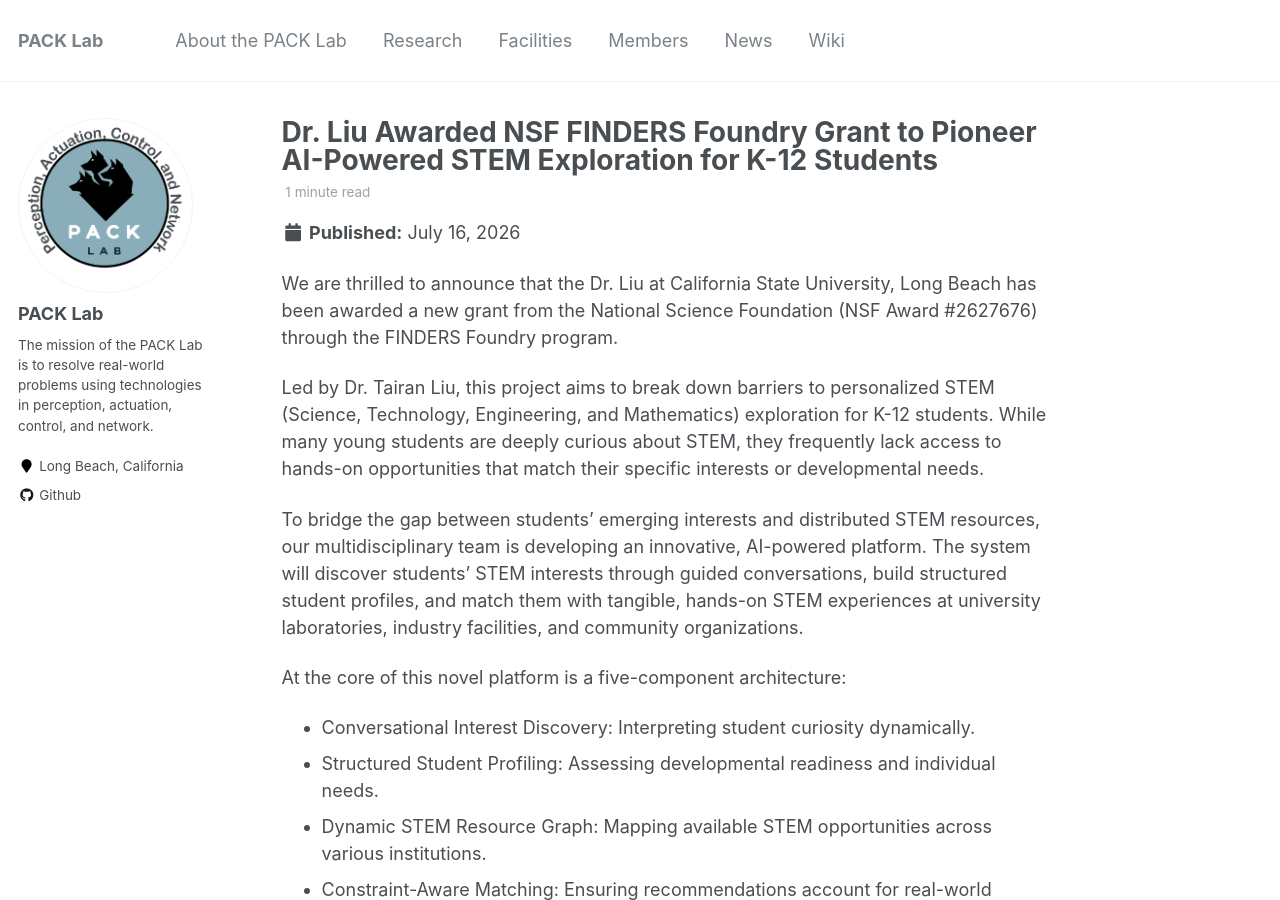
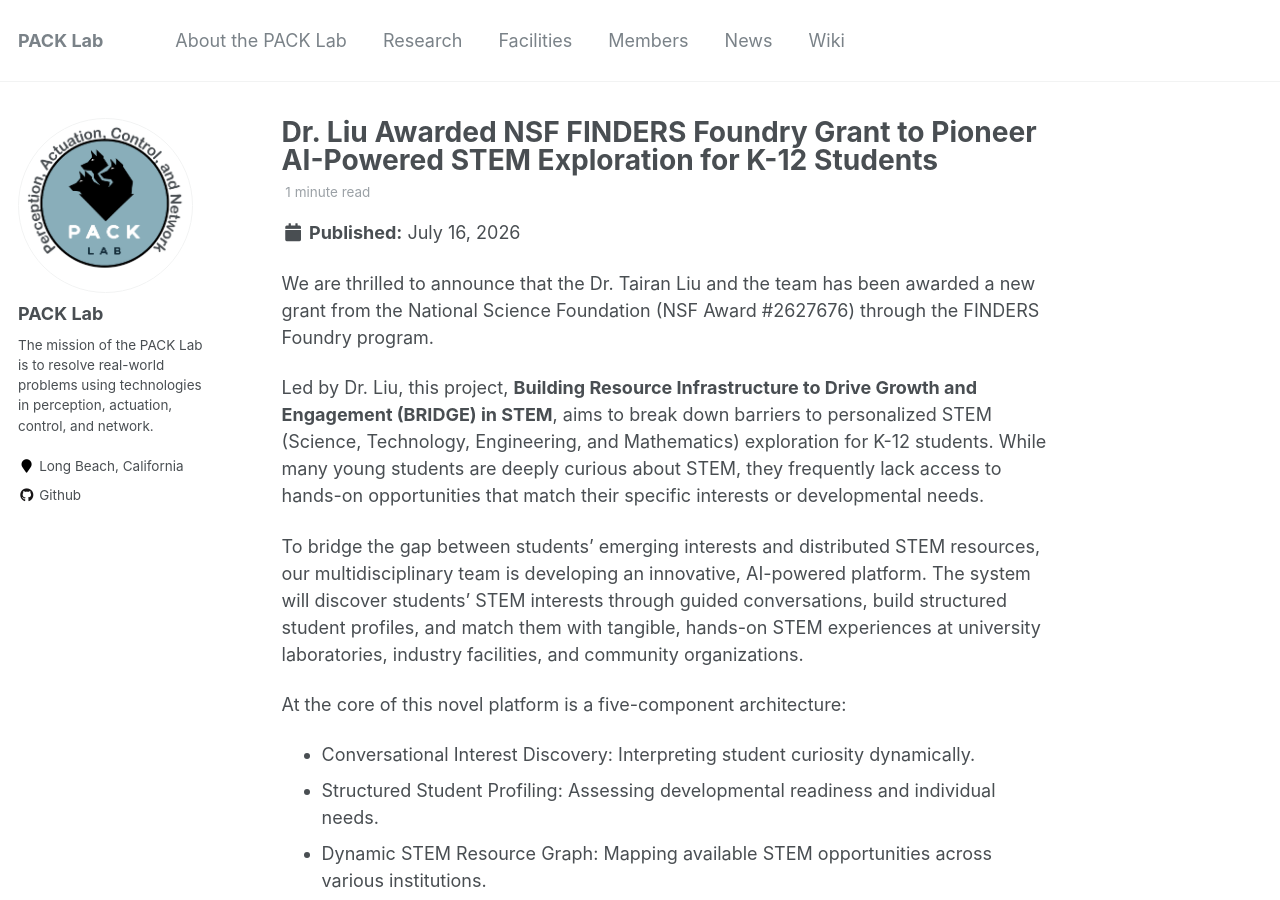
Before and after one commit to pack-lab/pack-lab.github.io, a Jekyll site: the page built from _posts/2026-07-16-news-post-1.md, in a window 1280 px wide and 900 px high. Built offline with Jekyll 4.4.1, drawn with Linux system fonts in a browser that asks for light colours.

Commit message:
Update 2026-07-16-news-post-1.md

```diff
--- a/_posts/2026-07-16-news-post-1.md
+++ b/_posts/2026-07-16-news-post-1.md
@@ -6,9 +6,9 @@ tags:
   - grant
 ---
 
-We are thrilled to announce that the Dr. Liu at California State University, Long Beach has been awarded a new grant from the National Science Foundation (NSF Award #2627676) through the FINDERS Foundry program.
+We are thrilled to announce that the Dr. Tairan Liu and the team has been awarded a new grant from the National Science Foundation (NSF Award #2627676) through the FINDERS Foundry program.
 
-Led by Dr. Tairan Liu, this project aims to break down barriers to personalized STEM (Science, Technology, Engineering, and Mathematics) exploration for K-12 students. While many young students are deeply curious about STEM, they frequently lack access to hands-on opportunities that match their specific interests or developmental needs.
+Led by Dr. Liu, this project, **Building Resource Infrastructure to Drive Growth and Engagement (BRIDGE) in STEM**, aims to break down barriers to personalized STEM (Science, Technology, Engineering, and Mathematics) exploration for K-12 students. While many young students are deeply curious about STEM, they frequently lack access to hands-on opportunities that match their specific interests or developmental needs.
 
 To bridge the gap between students’ emerging interests and distributed STEM resources, our multidisciplinary team is developing an innovative, AI-powered platform. The system will discover students’ STEM interests through guided conversations, build structured student profiles, and match them with tangible, hands-on STEM experiences at university laboratories, industry facilities, and community organizations.
 
```
